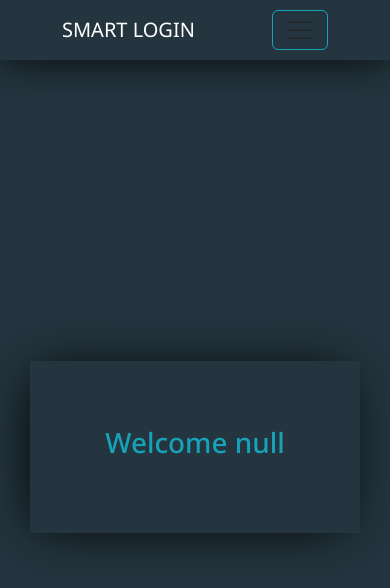
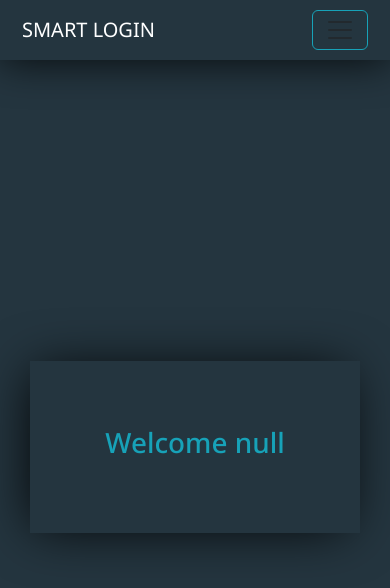
Before and after one commit to you22ef/Smart_Login_System, a plain HTML site: page page.html in a window 390 px wide. Drawn offline with Linux system fonts and the light colour scheme.

Commit message:
fix padding

```diff
--- a/css/style.css
+++ b/css/style.css
@@ -109,8 +109,8 @@ input:focus
 
     .navbar
     {
-        padding-left: 50px ;
-        padding-right: 50px ;
+        padding-left: 10px ;
+        padding-right: 10px ;
 
 
     }
--- a/page.html
+++ b/page.html
@@ -26,7 +26,7 @@
 
     <nav class="navbar fixed-top navbar-expand-lg  ">
         <div class="container-fluid">
-          <a class="navbar-brand text-white" href="#">SMART LOGIN</a>
+          <a class="navbar-brand text-white text-decoration-none" href="#">SMART LOGIN</a>
           <button class="navbar-toggler" type="button" data-bs-toggle="collapse" data-bs-target="#navbarSupportedContent" aria-controls="navbarSupportedContent" aria-expanded="false" aria-label="Toggle navigation">
             <span class="navbar-toggler-icon "></span>
           </button>
```
